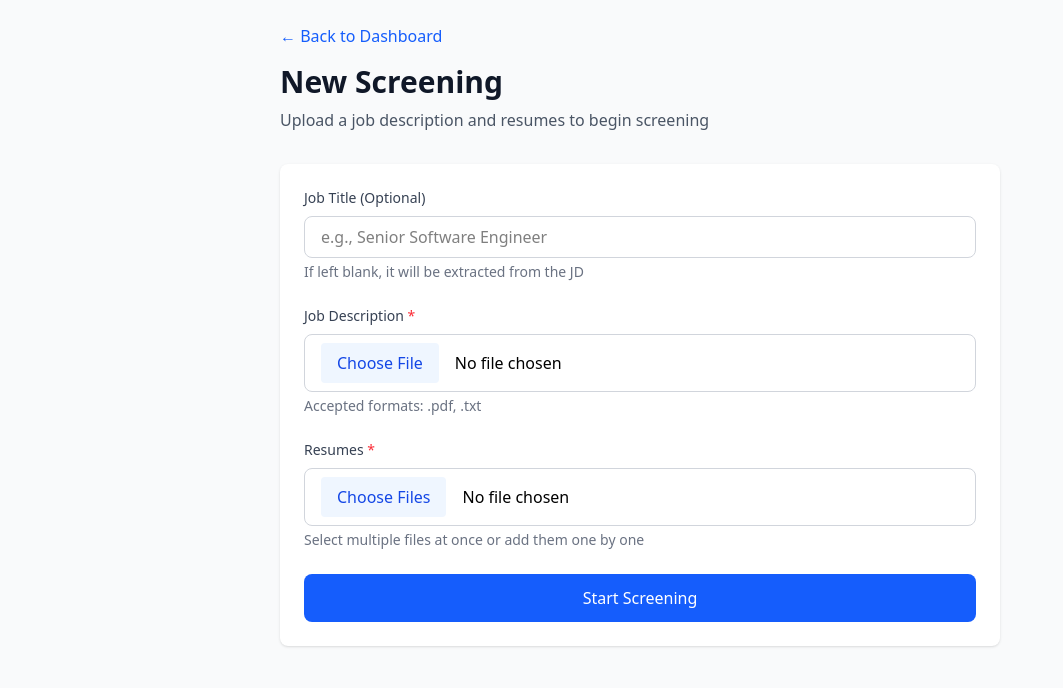
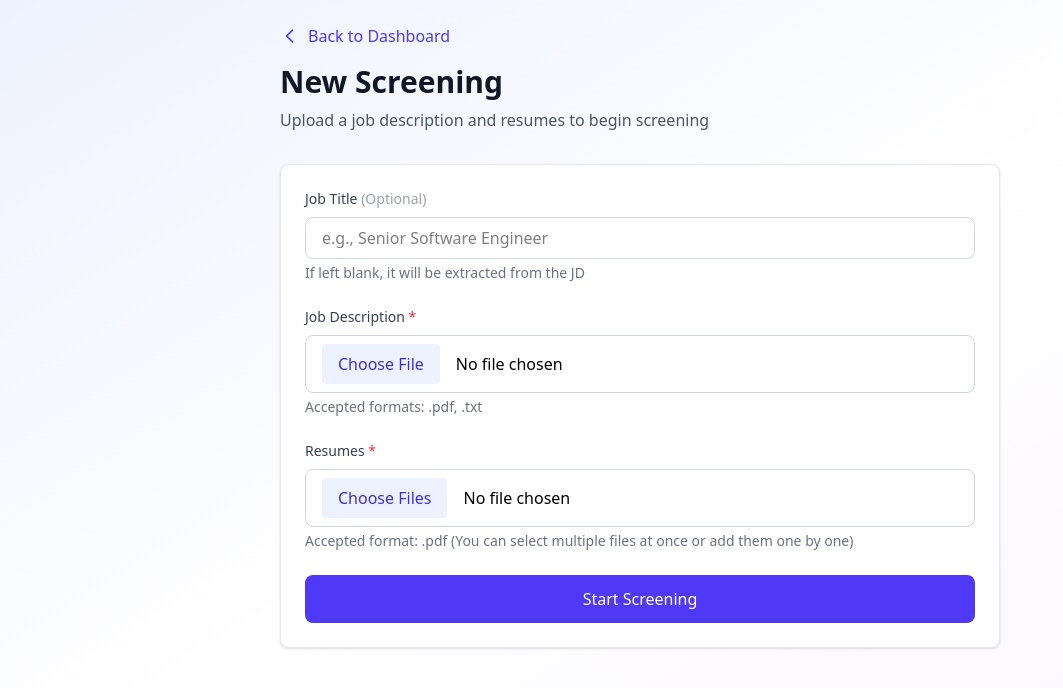
Before and after one commit to Akshad135/resume-screener, a React app in the folder frontend/: page /upload in a window 1280 px wide. Shown: the top 688 px of the page, without its empty margins (0-1063 px from the left). Built offline with nearby package versions, Linux system fonts and the light colour scheme; the HTML template or start-up script is replaced by a standard one.

Commit message:
Updated upload page!

```diff
--- a/frontend/pages/Upload.jsx
+++ b/frontend/pages/Upload.jsx
@@ -75,30 +75,52 @@ export default function Upload() {
   };
 
   return (
+    <div className="min-h-screen bg-gradient-to-br from-indigo-50 via-white to-purple-50">
       <div className="max-w-3xl mx-auto p-6">
         <div className="mb-8">
           <button
             onClick={() => navigate("/")}
-          className="text-blue-600 hover:underline mb-4"
+            className="text-indigo-600 hover:text-indigo-800 mb-4 flex items-center gap-2 transition"
           >
-          ← Back to Dashboard
+            <svg
+              className="w-5 h-5"
+              fill="none"
+              stroke="currentColor"
+              viewBox="0 0 24 24"
+            >
+              <path
+                strokeLinecap="round"
+                strokeLinejoin="round"
+                strokeWidth={2}
+                d="M15 19l-7-7 7-7"
+              />
+            </svg>
+            Back to Dashboard
           </button>
-        <h1 className="text-3xl font-bold text-gray-900">New Screening</h1>
-        <p className="text-gray-600 mt-2">
+
+          <h1 className="text-3xl font-bold text-gray-900 mb-2">
+            New Screening
+          </h1>
+          <p className="text-gray-600">
             Upload a job description and resumes to begin screening
           </p>
         </div>
 
         {error && (
-        <div className="bg-red-50 border border-red-200 text-red-700 px-4 py-3 rounded mb-6">
+          <div className="mb-6 bg-red-50 border border-red-200 text-red-700 px-4 py-3 rounded-lg">
             {error}
           </div>
         )}
 
-      <form onSubmit={handleSubmit} className="bg-white rounded-lg shadow p-6">
+        <form
+          onSubmit={handleSubmit}
+          className="bg-white rounded-lg shadow p-6 border border-gray-200"
+        >
+          {/* Job Title */}
           <div className="mb-6">
             <label className="block text-sm font-medium text-gray-700 mb-2">
-            Job Title (Optional)
+              Job Title{" "}
+              <span className="text-gray-400 font-normal">(Optional)</span>
             </label>
             <input
               type="text"
@@ -107,7 +129,7 @@ export default function Upload() {
                 setFormData({ ...formData, jobTitle: e.target.value })
               }
               placeholder="e.g., Senior Software Engineer"
-            className="w-full px-4 py-2 border border-gray-300 rounded-lg focus:ring-2 focus:ring-blue-500 focus:border-transparent"
+              className="w-full px-4 py-2 border border-gray-300 rounded-lg focus:ring-2 focus:ring-indigo-500 focus:border-transparent"
               disabled={loading}
             />
             <p className="text-sm text-gray-500 mt-1">
@@ -115,6 +137,7 @@ export default function Upload() {
             </p>
           </div>
 
+          {/* Job Description */}
           <div className="mb-6">
             <label className="block text-sm font-medium text-gray-700 mb-2">
               Job Description <span className="text-red-500">*</span>
@@ -125,7 +148,7 @@ export default function Upload() {
               onChange={(e) =>
                 setFormData({ ...formData, jdFile: e.target.files[0] })
               }
-            className="w-full px-4 py-2 border border-gray-300 rounded-lg file:mr-4 file:py-2 file:px-4 file:rounded file:border-0 file:bg-blue-50 file:text-blue-700 hover:file:bg-blue-100"
+              className="w-full px-4 py-2 border border-gray-300 rounded-lg file:mr-4 file:py-2 file:px-4 file:rounded file:border-0 file:bg-indigo-50 file:text-indigo-700 hover:file:bg-indigo-100"
               disabled={loading}
               required
             />
@@ -133,19 +156,13 @@ export default function Upload() {
               Accepted formats: .pdf, .txt
             </p>
             {formData.jdFile && (
-            <div className="mt-2 text-sm text-green-600 flex items-center gap-2">
-              <svg className="w-4 h-4" fill="currentColor" viewBox="0 0 20 20">
-                <path
-                  fillRule="evenodd"
-                  d="M10 18a8 8 0 100-16 8 8 0 000 16zm3.707-9.293a1 1 0 00-1.414-1.414L9 10.586 7.707 9.293a1 1 0 00-1.414 1.414l2 2a1 1 0 001.414 0l4-4z"
-                  clipRule="evenodd"
-                />
-              </svg>
-              {formData.jdFile.name}
+              <div className="mt-2 text-sm text-green-600">
+                ✓ {formData.jdFile.name}
               </div>
             )}
           </div>
 
+          {/* Resumes */}
           <div className="mb-6">
             <label className="block text-sm font-medium text-gray-700 mb-2">
               Resumes <span className="text-red-500">*</span>
@@ -162,32 +179,33 @@ export default function Upload() {
                 });
                 e.target.value = "";
               }}
-            className="w-full px-4 py-2 border border-gray-300 rounded-lg file:mr-4 file:py-2 file:px-4 file:rounded file:border-0 file:bg-blue-50 file:text-blue-700 hover:file:bg-blue-100"
+              className="w-full px-4 py-2 border border-gray-300 rounded-lg file:mr-4 file:py-2 file:px-4 file:rounded file:border-0 file:bg-indigo-50 file:text-indigo-700 hover:file:bg-indigo-100"
               disabled={loading}
             />
             <p className="text-sm text-gray-500 mt-1">
-            Select multiple files at once or add them one by one
+              Accepted format: .pdf (You can select multiple files at once or
+              add them one by one)
             </p>
 
             {formData.resumeFiles.length > 0 && (
               <div className="mt-3 space-y-2">
                 <p className="text-sm font-medium text-gray-700">
-                {formData.resumeFiles.length} resume
+                  {formData.resumeFiles.length} file
                   {formData.resumeFiles.length !== 1 ? "s" : ""} selected:
                 </p>
-              <div className="space-y-1 max-h-40 overflow-y-auto">
+                <div className="space-y-1 max-h-48 overflow-y-auto">
                   {formData.resumeFiles.map((file, index) => (
                     <div
                       key={index}
                       className="flex items-center justify-between bg-gray-50 px-3 py-2 rounded text-sm"
                     >
-                    <span className="text-gray-700 truncate flex-1">
+                      <span className="text-gray-700 truncate">
                         {file.name}
                       </span>
                       <button
                         type="button"
                         onClick={() => removeResumeFile(index)}
-                      className="text-red-600 hover:text-red-800 ml-2 font-medium flex-shrink-0"
+                        className="text-red-600 hover:text-red-800 ml-2 font-medium"
                         disabled={loading}
                       >
                         Remove
@@ -199,28 +217,61 @@ export default function Upload() {
             )}
           </div>
 
+          {/* Submit Button */}
           <button
             type="submit"
             disabled={loading}
-          className="w-full bg-blue-600 text-white px-6 py-3 rounded-lg hover:bg-blue-700 disabled:bg-gray-400 disabled:cursor-not-allowed transition font-medium"
+            className="w-full bg-indigo-600 text-white px-6 py-3 rounded-lg hover:bg-indigo-700 disabled:bg-gray-400 disabled:cursor-not-allowed transition font-medium"
           >
             {loading ? "Processing..." : "Start Screening"}
           </button>
 
+          {/* Loading State with Progress */}
           {loading && (
-          <div className="mt-4 text-center">
-            <div className="inline-block animate-spin rounded-full h-8 w-8 border-b-2 border-blue-600 mb-2"></div>
-            <p className="text-gray-600">
-              Analyzing {formData.resumeFiles.length} resume
-              {formData.resumeFiles.length !== 1 ? "s" : ""}...
-            </p>
-            <p className="text-sm text-gray-500 mt-1">
-              This may take {Math.ceil(formData.resumeFiles.length * 10)}{" "}
+            <div className="mt-6 bg-indigo-50 border border-indigo-200 rounded-lg p-6">
+              <div className="flex items-start gap-4">
+                <div className="flex-shrink-0">
+                  <svg
+                    className="animate-spin h-8 w-8 text-indigo-600"
+                    fill="none"
+                    viewBox="0 0 24 24"
+                  >
+                    <circle
+                      className="opacity-25"
+                      cx="12"
+                      cy="12"
+                      r="10"
+                      stroke="currentColor"
+                      strokeWidth="4"
+                    ></circle>
+                    <path
+                      className="opacity-75"
+                      fill="currentColor"
+                      d="M4 12a8 8 0 018-8V0C5.373 0 0 5.373 0 12h4zm2 5.291A7.962 7.962 0 014 12H0c0 3.042 1.135 5.824 3 7.938l3-2.647z"
+                    ></path>
+                  </svg>
+                </div>
+                <div className="flex-1">
+                  <h3 className="font-semibold text-gray-900 mb-2">
+                    Processing {formData.resumeFiles.length} Resume
+                    {formData.resumeFiles.length !== 1 ? "s" : ""}
+                  </h3>
+                  <div className="space-y-2 text-sm text-gray-700">
+                    <p>• Analyzing job description...</p>
+                    <p>• Extracting candidate skills and experience...</p>
+                    <p>• Computing match scores with AI...</p>
+                    <p>• Generating detailed reports...</p>
+                  </div>
+                  <p className="text-sm text-gray-500 mt-3">
+                    This may take ~{Math.ceil(formData.resumeFiles.length * 10)}{" "}
                     seconds
                   </p>
+                </div>
+              </div>
             </div>
           )}
         </form>
       </div>
+    </div>
   );
 }
```
Lines whose indentation alone changed are shown as unchanged.
